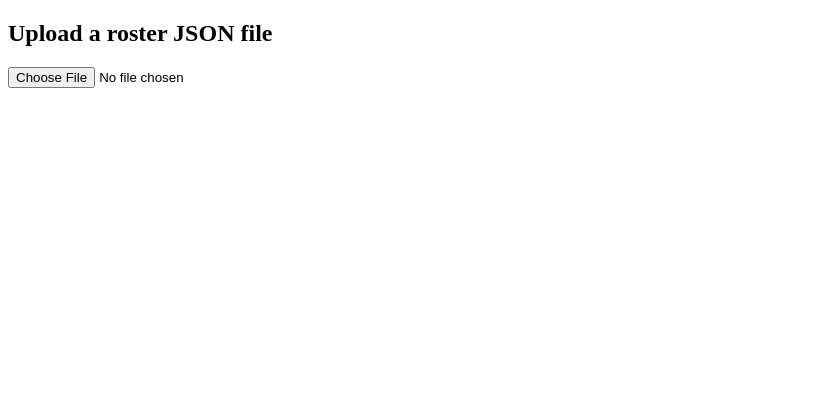
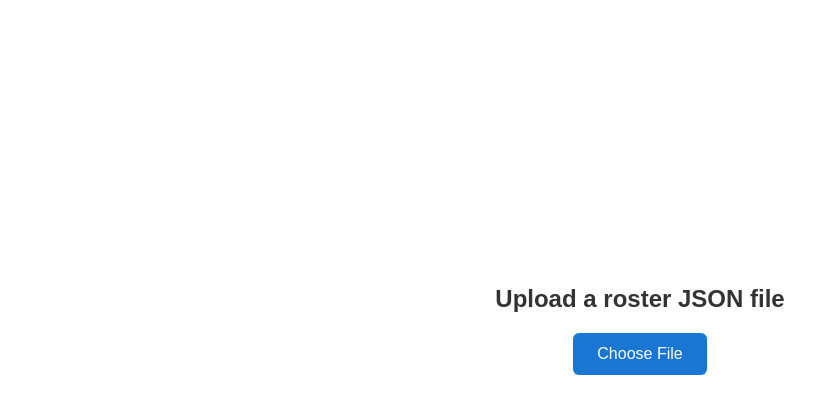
Before and after one commit to KyleP55/ArmyApp, a React (Create React App) app: page / in a window 1280 px wide. Shown: the top 414 px of the page, without its empty margins (0-839 px from the left). Built offline with nearby package versions, Linux system fonts and the light colour scheme.

Commit message:
New Army Button Added

```diff
--- a/src/App.css
+++ b/src/App.css
@@ -1,3 +1,7 @@
+body {
+  margin: 0px;
+}
+
 .app-layout {
   display: flex;
   height: 100vh;
@@ -362,3 +366,63 @@ th img {
   padding: 4px 0px;
 
 }
+
+.file-upload {
+  display: flex;
+  flex-direction: column;
+  align-items: center;
+  justify-content: center;
+  height: 80vh; /* centers vertically */
+  text-align: center;
+  font-family: Arial, sans-serif;
+}
+
+.file-upload h2 {
+  margin-bottom: 20px;
+  font-size: 24px;
+  color: #333;
+}
+
+.upload-btn {
+  background: #1976d2;
+  color: #fff;
+  padding: 12px 24px;
+  border-radius: 6px;
+  cursor: pointer;
+  font-size: 16px;
+  transition: background 0.3s ease, transform 0.2s ease;
+}
+
+.upload-btn:hover {
+  background: #1565c0;
+  transform: translateY(-2px);
+}
+
+.upload-btn:active {
+  background: #0d47a1;
+  transform: translateY(0);
+}
+
+
+.new-army-btn {
+  background: #1976d2;
+  color: #fff;
+  border: none;
+  border-radius: 6px;
+  padding: 10px 14px;
+  margin-bottom: 10px;
+  cursor: pointer;
+  font-size: 15px;
+  width: 100%;
+  transition: background 0.3s ease, transform 0.2s ease;
+}
+
+.new-army-btn:hover {
+  background: #1565c0;
+  transform: translateY(-2px);
+}
+
+.new-army-btn:active {
+  background: #0d47a1;
+  transform: translateY(0);
+}
--- a/src/App.js
+++ b/src/App.js
@@ -33,7 +33,10 @@ function App() {
     return (
       <div className="file-upload">
         <h2>Upload a roster JSON file</h2>
-        <input type="file" accept=".json" onChange={handleFileChange} />
+        <label className="upload-btn">
+          Choose File
+          <input type="file" accept=".json" onChange={handleFileChange} hidden />
+        </label>
       </div>
     );
   }
@@ -41,7 +44,7 @@ function App() {
   // Main app once JSON is loaded
   return (
     <div className="app-layout">
-      <Sidebar units={units} onSelect={setSelectedUnit} />
+      <Sidebar units={units} onSelect={setSelectedUnit} handleClear={() => setUnits(null)} />
       <main className="content">
         {selectedUnit ? (
           <UnitDetails unit={selectedUnit} faction={units.faction} />
--- a/src/Components/Sidebar.js
+++ b/src/Components/Sidebar.js
@@ -1,6 +1,6 @@
 import React, { useState } from "react";
 
-function Sidebar({ units, onSelect }) {
+function Sidebar({ units, onSelect, handleClear }) {
     const [search, setSearch] = useState("");
 
     const filtered = units.filter(u =>
@@ -9,6 +9,9 @@ function Sidebar({ units, onSelect }) {
 
     return (
         <aside className="sidebar">
+            <button className="new-army-btn" onClick={() => handleClear()}>
+                + New Army
+            </button>
             <input
                 type="text"
                 className="search"
```
